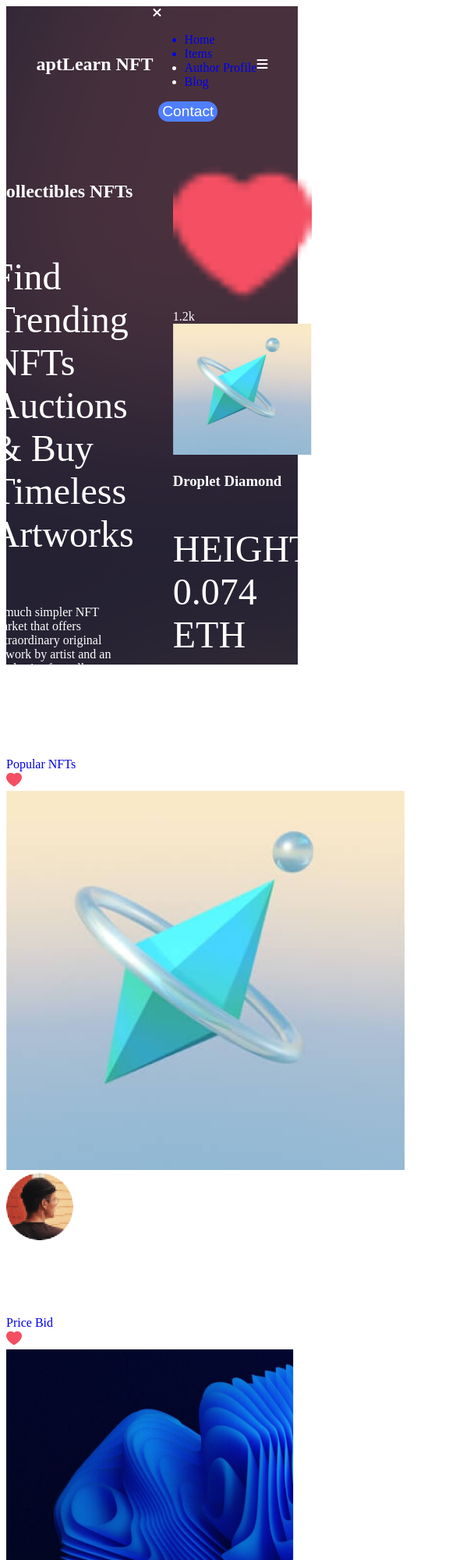
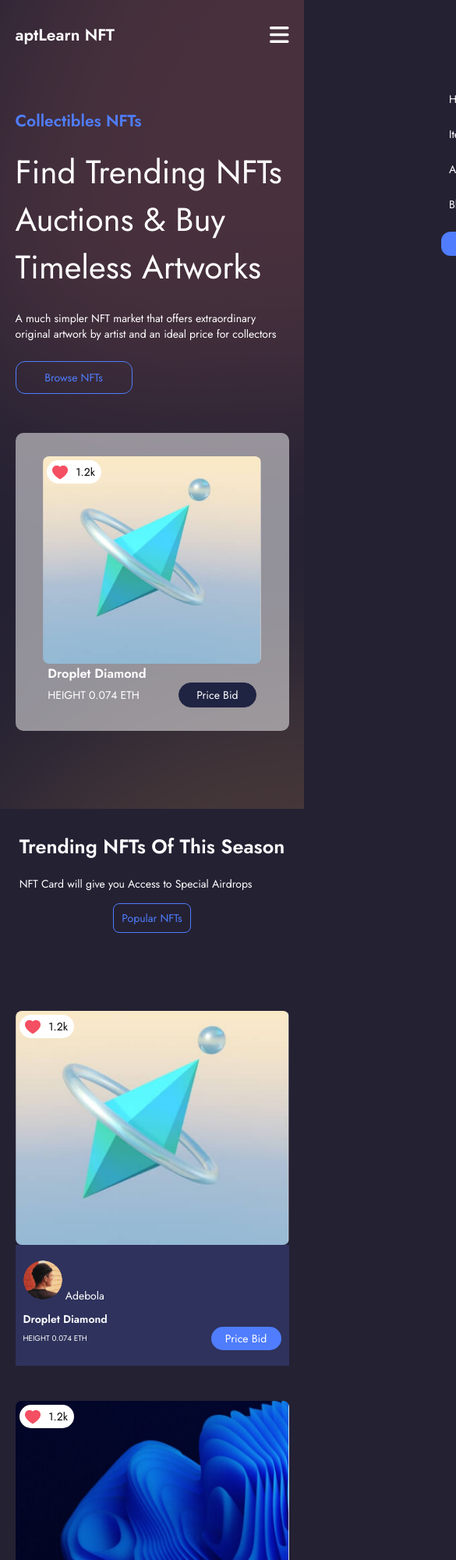
Before and after one commit to Fizzydc/Aptlearn-nft, a plain HTML site: page index.html in a window 390 px wide. Shown: the top 2000 px of the page at 78% size, 585 px wide, since content can reach past the window. Drawn offline with Linux system fonts and the light colour scheme; a script that the page names is missing.

Commit message:
new line

```diff
--- /dev/null
+++ b/css.css
@@ -0,0 +1,487 @@
+@import url('https://fonts.googleapis.com/css2?family=Jost:wght@400;500;600&display=swap');
+* {
+	margin: 0;
+	padding: 0;
+	box-sizing: border-box;
+}
+html {
+	--background: #242133;
+	--ButtonColor: #4f7dfd;
+	font-size: 16px;
+}
+body {
+	background-color: var(--background);
+	color: #fff;
+	font-family: 'Jost', sans-serif;
+}
+a {
+	text-decoration: none;
+}
+.bg {
+	background: url(./images/bg.png);
+	/* min-height: 100vh; */
+	/* max-height: 800px; */
+	padding: 0 5% 100px;
+}
+.nav {
+	display: flex;
+	align-items: center;
+	padding: 30px 0;
+	max-width: 1440px;
+	margin: auto;
+}
+.nav .navlinks {
+	margin-left: auto;
+	display: flex;
+	width: 60%;
+	justify-content: flex-end;
+	align-items: center;
+}
+.navlinks li {
+	display: inline-block;
+	margin-left: 50px;
+}
+.navlinks a {
+	color: #fff;
+}
+.nav-button {
+	background-color: var(--ButtonColor);
+	padding: 8px 25px;
+	border: none;
+	margin-left: 5%;
+	border-radius: 12px;
+	color: #fff;
+	cursor: pointer;
+}
+.nav .fas {
+	display: none;
+}
+.section-1 > section {
+	flex: 1;
+	display: flex;
+	flex-direction: column;
+	justify-content: center;
+}
+.section-1 > section:last-of-type {
+	align-items: center;
+}
+.section-1 {
+	display: flex;
+	gap: 50px;
+	align-items: center;
+	justify-content: center;
+	max-width: 1440px;
+	margin: auto;
+	margin-top: 50px;
+}
+.section-1 .section-1-text-button {
+	margin-top: 25px;
+	width: 150px;
+	padding: 10px 0;
+	border-radius: 12px;
+}
+.section-1 .collectibles {
+	color: var(--ButtonColor);
+	margin-bottom: 20px;
+}
+.section-1 > section:first-of-type p:first-of-type {
+	font-size: 3rem;
+	margin-bottom: 25px;
+}
+.section-1 a {
+	display: inline-block;
+	color: var(--ButtonColor);
+	border: 1px solid var(--ButtonColor);
+	padding: 5px 10px;
+	border-radius: 20px;
+	width: 100px;
+	text-align: center;
+}
+.section-1-img-background-container {
+	max-width: 400px;
+	background-color: rgba(255, 255, 255, 0.5);
+	display: flex;
+	flex-direction: column;
+	align-items: center;
+	justify-content: center;
+	padding: 30px 0;
+	border-radius: 10px;
+}
+.section-1-img-container {
+	position: relative;
+	display: flex;
+	justify-content: center;
+	width: 80%;
+}
+.section-1-img-container .main-image {
+	width: 100%;
+	border-radius: 8px;
+}
+.heartContainer {
+	position: absolute;
+	background-color: #fff;
+	width: 70px;
+	height: 30px;
+	top: 5px;
+	left: 5px;
+	border-radius: 20px;
+	color: #000;
+	display: flex;
+	align-items: center;
+	justify-content: center;
+	gap: 10px;
+}
+.section-1-sub {
+	display: flex;
+	flex-direction: column;
+}
+.section-1-sub div {
+	display: flex;
+	align-items: center;
+	width: 100%;
+	gap: 50px;
+}
+.section-1-sub a {
+	background-color: #202443;
+	border-color: #202443;
+	color: #fff;
+}
+.section2 {
+	position: relative;
+	max-width: 1440px;
+	padding: 0 5% 0;
+	margin: auto;
+}
+.section2Arrow {
+	font-size: 3rem;
+	position: absolute;
+	top: 50%;
+	cursor: pointer;
+}
+.fa-chevron-left {
+	left: 0;
+}
+.fa-chevron-right {
+	right: 0;
+}
+.section2Header {
+	display: flex;
+	align-items: center;
+	justify-content: space-between;
+}
+.section2Header h2 {
+	margin-bottom: 20px;
+	font-size: 1.8rem;
+}
+.section2Header a {
+	border-radius: 8px;
+	border: 1px solid var(--ButtonColor);
+	color: var(--ButtonColor);
+	padding: 8px 10px;
+}
+.section2cardContainer {
+	margin-top: 50px;
+	display: flex;
+	gap: 50px;
+	overflow: scroll;
+	scrollbar-width: none;
+	scroll-behavior: smooth;
+}
+.section2cardContainer::-webkit-scrollbar {
+	display: none;
+}
+.section2card {
+	margin-top: 50px;
+	min-width: 300px;
+	/* height: 400px; */
+}
+.section-2-img-background-container {
+	max-width: 400px;
+	background-color: rgba(255, 255, 255, 0.5);
+	display: flex;
+	flex-direction: column;
+	align-items: center;
+	justify-content: center;
+	padding: 30px 0;
+	border-radius: 10px;
+}
+.section-2-img-container {
+	position: relative;
+	display: flex;
+	justify-content: center;
+	width: 100%;
+}
+.section-2-img-container .main-image {
+	width: 100%;
+	border-radius: 8px;
+}
+.section2cardsub {
+	padding: 20px 10px;
+	background-color: #2e325c;
+}
+.section2cardsub img {
+	width: 50px;
+	border-radius: 50%;
+}
+.section-2-sub {
+	display: flex;
+	flex-direction: column;
+}
+.section-2-sub h3 {
+	font-size: 1rem;
+	margin-top: 10px;
+}
+.section-2-sub div {
+	display: flex;
+	align-items: center;
+	width: 100%;
+	gap: 20px;
+	justify-content: space-between;
+}
+.section-2-sub div p {
+	font-size: 0.7rem;
+}
+.section-2-sub a {
+	background-color: var(--ButtonColor);
+	padding: 5px;
+	border-color: var(--ButtonColor);
+	color: #fff;
+	width: 90px;
+	text-align: center;
+	border-radius: 20px;
+}
+.section3 {
+	max-width: 1440px;
+	margin: auto;
+	margin-top: 100px;
+	background: url(/images//bg.png);
+	border-radius: 10px;
+}
+.section3bg {
+	border-radius: 10px;
+	padding: 30px 5%;
+	background-color: rgba(0, 0, 0, 0.1);
+}
+.section3Header p {
+	margin: 10px auto;
+}
+.section3Content {
+	margin-top: 40px;
+	display: flex;
+	flex-wrap: wrap;
+	width: 100%;
+	gap: 50px;
+	justify-content: center;
+}
+.section3Card {
+	width: 180px;
+	background-color: #202443;
+	padding: 10px 15px;
+	border-radius: 10px;
+	display: flex;
+	justify-content: space-between;
+}
+.section3Card img {
+	width: 50px;
+	border-radius: 50%;
+}
+.section4 {
+	max-width: 1440px;
+	margin: auto;
+	margin-top: 100px;
+	padding: 0 5%;
+}
+.section4Header {
+	display: flex;
+	justify-content: space-between;
+}
+.section4Header a {
+	color: #4f7dfd;
+	text-decoration: underline;
+}
+.section4cardContainer {
+	display: flex;
+	flex-wrap: wrap;
+	gap: 50px;
+	overflow: hidden;
+}
+.section4card {
+	margin-top: 30px;
+	display: grid;
+	grid-template-columns: repeat(2, 200px);
+	grid-template-rows: repeat(2, 1fr);
+}
+.section4card img {
+	width: 100%;
+	height: 100%;
+}
+.section4card img:nth-child(2) {
+	grid-column: 2/-1;
+	grid-row: 1/-1;
+}
+.section4explore {
+	background: linear-gradient(180deg, #622c9a 21.71%, #332978 77%);
+	height: 500px;
+	border-radius: 15px;
+	margin-top: 100px;
+	padding: 3.125rem;
+	display: flex;
+	gap: 50px;
+}
+.section4explore h4 {
+	font-size: 2.5rem;
+}
+.section4explore p {
+	font-size: 1.2rem;
+}
+.section4explore a {
+	background-color: #4f7dfd;
+	color: #fff;
+	padding: 10px 20px;
+	margin-top: 30px;
+	display: inline-block;
+	border-radius: 8px;
+	font-size: 1.2rem;
+}
+footer {
+	background: url(./images/bg.png);
+}
+.footer {
+	max-width: 1440px;
+	margin: auto;
+	margin-top: 100px;
+	padding: 50px 5%;
+	display: flex;
+	flex-wrap: wrap;
+	gap: 20px;
+}
+footer section {
+	flex: 1;
+}
+.footer1 {
+	flex: 2;
+}
+.footer1 p {
+	margin-top: 20px;
+}
+footer a {
+	display: block;
+	color: #fff;
+	margin-top: 20px;
+}
+.footer4 {
+	flex: 2;
+	min-width: 300px;
+}
+.footerInput {
+	position: relative;
+	height: 50px;
+	margin-top: 15px;
+}
+.footerInput input {
+	width: 100%;
+	height: 100%;
+	border-radius: 5px;
+	padding-left: 15px;
+	border: none;
+}
+.footerInput a {
+	position: absolute;
+	right: 5px;
+	top: 5%;
+	margin-top: 0;
+	background-color: #4f7dfd;
+	padding: 10px 20px;
+	border-radius: 10px;
+	cursor: pointer;
+}
+footer .fab {
+	color: #4f7dfd;
+	font-size: 2rem;
+	margin-top: 30px;
+	margin-right: 10px;
+	cursor: pointer;
+}
+footer .socialIcons a {
+	display: inline-block;
+	margin-top: 0;
+}
+@media (max-width: 1000px) {
+	html {
+		font-size: 14px;
+	}
+	.bodyUnscroll {
+		overflow: hidden;
+	}
+	.nav .navlinks {
+		display: block;
+		position: fixed;
+		top: 0;
+		height: 100%;
+		right: -100%;
+		width: 60%;
+		background-color: #242133;
+		z-index: 999;
+		padding-top: 30%;
+		transition: right 0.5s ease;
+		/* display: none; */
+	}
+	.nav .navlinksShown {
+		right: 0;
+	}
+	.nav ul li {
+		display: block;
+		margin-bottom: 25px;
+		margin-left: 30px;
+	}
+	.nav-button {
+		margin-left: 20px;
+	}
+	.nav .fas {
+		display: block;
+	}
+	.barIcon {
+		margin-left: auto;
+		font-size: 2rem;
+	}
+	.xmarkIcon {
+		position: absolute;
+		top: 30px;
+		right: 25px;
+		font-size: 2rem;
+	}
+	.section-1 {
+		flex-direction: column;
+	}
+	.section2cardContainer {
+		flex-direction: column;
+		align-items: center;
+		overflow: scroll;
+	}
+	.section2 {
+		padding: 30px 5%;
+	}
+	.section2card {
+		width: 100%;
+		height: 400px;
+	}
+	.section-2-img-container .main-image {
+		height: 300px;
+		object-fit: cover;
+	}
+	.section2Header {
+		flex-direction: column;
+		gap: 15px;
+	}
+	.section4cardContainer {
+		justify-content: center;
+	}
+	.section2 .fas {
+		display: none;
+	}
+	.section4explore {
+		padding: 2.3rem;
+		flex-direction: column;
+		height: 100%;
+	}
+}
--- a/index.html
+++ b/index.html
@@ -43,7 +43,7 @@
 		<meta http-equiv="X-UA-Compatible" content="IE=edge" />
 		<meta name="viewport" content="width=device-width, initial-scale=1.0" />
 		<title>aptLearn NFT Project</title>
-		<link rel="stylesheet" href="style.css" />
+		<link rel="stylesheet" href="css.css" />
 		<link
 			rel="stylesheet"
 			href="https://cdnjs.cloudflare.com/ajax/libs/font-awesome/6.1.1/css/all.min.css"
```
